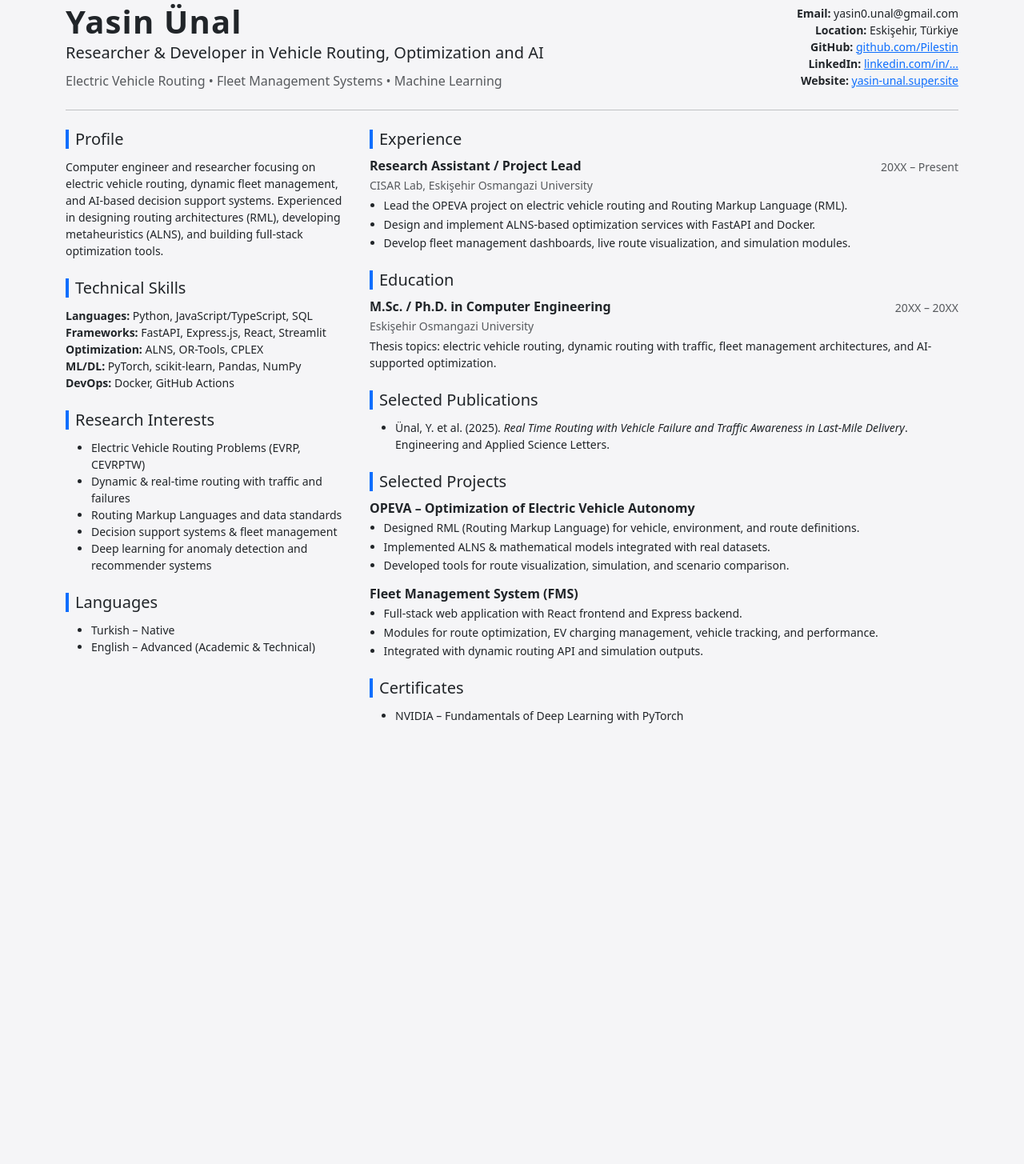
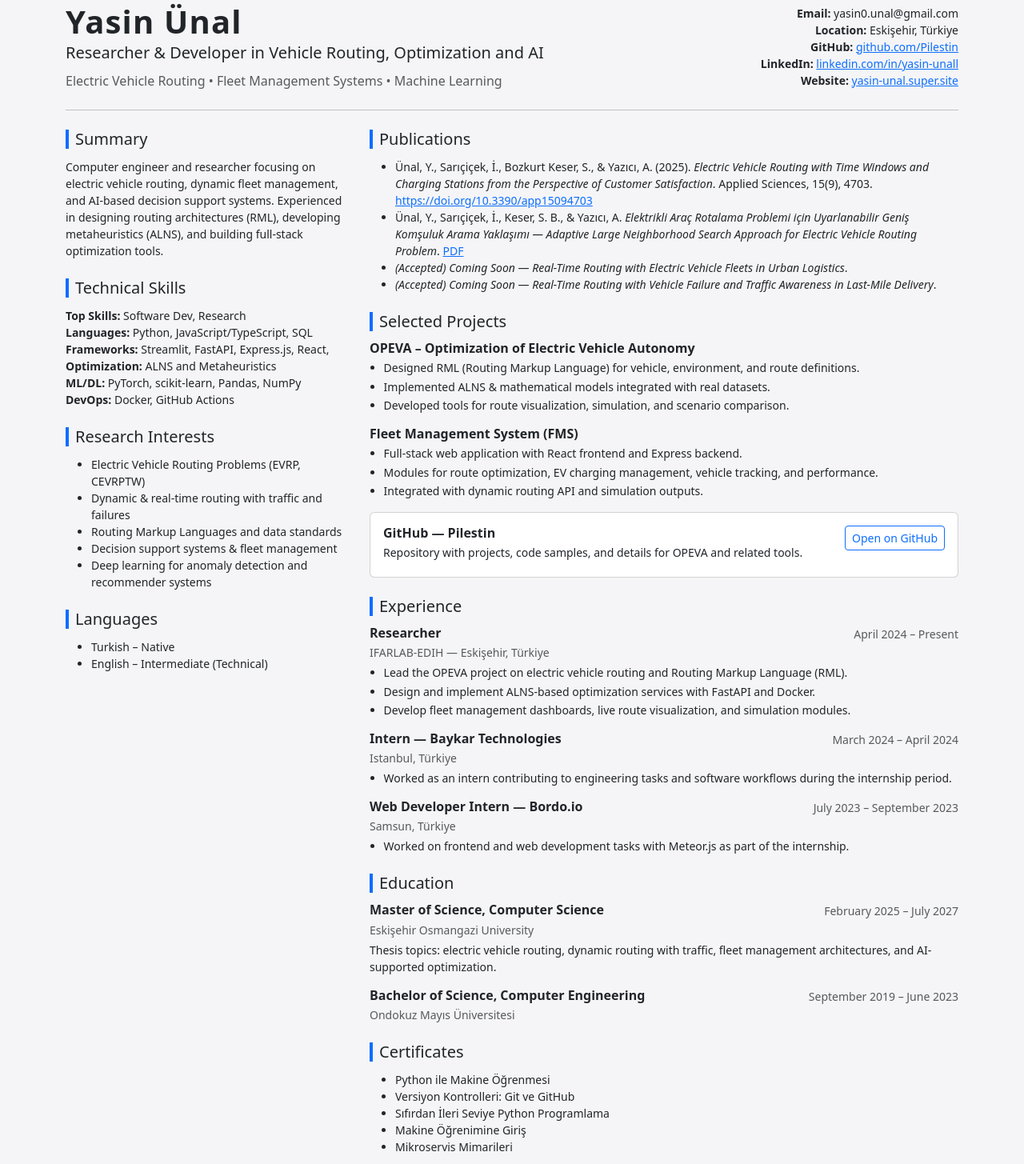
Before and after one commit to Pilestin/yasin-unal-portfolio, a plain HTML site: page index.html in a window 1280 px wide. Shown: the part 45-1500 px from the top of the page at 80% size. Before the commit the page ends 1022 px from the top, so only its background shows below. Drawn offline with nearby package versions, Linux system fonts and the light colour scheme.

Commit message:
Update skills section, and add experience and education details

```diff
--- a/index.html
+++ b/index.html
@@ -33,8 +33,8 @@
             <li><strong>Email:</strong> yasin0.unal@gmail.com</li>
             <li><strong>Location:</strong> Eskişehir, Türkiye</li>
             <li><strong>GitHub:</strong> <a href="https://github.com/Pilestin" target="_blank">github.com/Pilestin</a></li>
-            <li><strong>LinkedIn:</strong> <a href="#" target="_blank">linkedin.com/in/...</a></li>
-            <li><strong>Website:</strong> <a href="#" target="_blank">yasin-unal.super.site</a></li>
+            <li><strong>LinkedIn:</strong> <a href="https://www.linkedin.com/in/yasin-unall" target="_blank">linkedin.com/in/yasin-unall</a></li>
+            <li><strong>Website:</strong> <a href="https://yasin-unal.super.site/" target="_blank">yasin-unal.super.site</a></li>
           </ul>
         </div>
       </div>
@@ -43,9 +43,9 @@
     <div class="row">
       <!-- Left column -->
       <div class="col-lg-4">
-        <!-- Profile -->
+        <!-- Profile / Summary -->
         <section class="mb-4">
-          <h2 class="section-title h5">Profile</h2>
+          <h2 class="section-title h5">Summary</h2>
           <p class="mb-0 small">
             Computer engineer and researcher focusing on electric vehicle routing,
             dynamic fleet management, and AI-based decision support systems.
@@ -58,9 +58,10 @@
         <section class="mb-4">
           <h2 class="section-title h5">Technical Skills</h2>
           <ul class="list-unstyled small mb-1">
+            <li><strong>Top Skills:</strong> Software Dev, Research</li>
             <li><strong>Languages:</strong> Python, JavaScript/TypeScript, SQL</li>
-            <li><strong>Frameworks:</strong> FastAPI, Express.js, React, Streamlit</li>
-            <li><strong>Optimization:</strong> ALNS, OR-Tools, CPLEX</li>
+            <li><strong>Frameworks:</strong> Streamlit, FastAPI, Express.js, React, </li>
+            <li><strong>Optimization:</strong> ALNS and Metaheuristics </li>
             <li><strong>ML/DL:</strong> PyTorch, scikit-learn, Pandas, NumPy</li>
             <li><strong>DevOps:</strong> Docker, GitHub Actions</li>
           </ul>
@@ -83,62 +84,35 @@
           <h2 class="section-title h5">Languages</h2>
           <ul class="small mb-0">
             <li>Turkish – Native</li>
-            <li>English – Advanced (Academic &amp; Technical)</li>
+            <li>English – Intermediate (Technical)</li>
           </ul>
         </section>
       </div>
 
       <!-- Right column -->
       <div class="col-lg-8">
-        <!-- Experience -->
-        <section class="mb-4">
-          <h2 class="section-title h5">Experience</h2>
-
-          <div class="cv-item mb-3">
-            <div class="d-flex justify-content-between">
-              <h3 class="h6 mb-1">Research Assistant / Project Lead</h3>
-              <span class="text-muted small">20XX – Present</span>
-            </div>
-            <div class="text-muted small mb-1">CISAR Lab, Eskişehir Osmangazi University</div>
-            <ul class="small mb-0">
-              <li>Lead the OPEVA project on electric vehicle routing and Routing Markup Language (RML).</li>
-              <li>Design and implement ALNS-based optimization services with FastAPI and Docker.</li>
-              <li>Develop fleet management dashboards, live route visualization, and simulation modules.</li>
-            </ul>
-          </div>
-
-          <!-- Add more experience blocks here -->
-        </section>
-
-        <!-- Education -->
-        <section class="mb-4">
-          <h2 class="section-title h5">Education</h2>
-
-          <div class="cv-item mb-3">
-            <div class="d-flex justify-content-between">
-              <h3 class="h6 mb-1">M.Sc. / Ph.D. in Computer Engineering</h3>
-              <span class="text-muted small">20XX – 20XX</span>
-            </div>
-            <div class="text-muted small mb-1">Eskişehir Osmangazi University</div>
-            <p class="small mb-0">
-              Thesis topics: electric vehicle routing, dynamic routing with traffic,
-              fleet management architectures, and AI-supported optimization.
-            </p>
-          </div>
-
-          <!-- More degrees if needed -->
-        </section>
 
         <!-- Publications -->
         <section class="mb-4">
-          <h2 class="section-title h5">Selected Publications</h2>
+          <h2 class="section-title h5">Publications</h2>
           <ul class="small mb-0">
             <li>
-              Ünal, Y. et al. (2025).
-              <em>Real Time Routing with Vehicle Failure and Traffic Awareness in Last-Mile Delivery</em>.
-              Engineering and Applied Science Letters.
+              Ünal, Y., Sarıçiçek, İ., Bozkurt Keser, S., &amp; Yazıcı, A. (2025).
+              <em>Electric Vehicle Routing with Time Windows and Charging Stations from the Perspective of Customer Satisfaction</em>.
+              Applied Sciences, 15(9), 4703.
+              <a href="https://doi.org/10.3390/app15094703" target="_blank">https://doi.org/10.3390/app15094703</a>
             </li>
-            <!-- Diğer makaleleri buraya ekleyebiliriz -->
+            <li>
+              Ünal, Y., Sarıçiçek, İ., Keser, S. B., &amp; Yazıcı, A.
+              <em>Elektrikli Araç Rotalama Problemi için Uyarlanabilir Geniş Komşuluk Arama Yaklaşımı — Adaptive Large Neighborhood Search Approach for Electric Vehicle Routing Problem</em>.
+              <a href="https://opeva.eu/wp-content/uploads/2025/01/TOK2024_Adaptive-Large-Neighborhood-Search-Approach-for-Electric-Vehicle-Routing.pdf" target="_blank">PDF</a>
+            </li>
+            <li>
+              <i>(Accepted) Coming Soon</i> — <em>Real-Time Routing with Electric Vehicle Fleets in Urban Logistics</em>.
+            </li>
+            <li>
+               <i>(Accepted) Coming Soon</i> — <em>Real-Time Routing with Vehicle Failure and Traffic Awareness in Last-Mile Delivery</em>.
+            </li>
           </ul>
         </section>
 
@@ -164,15 +138,96 @@
             </ul>
           </div>
 
+          <div class="cv-item mb-3">
+            <div class="card">
+              <div class="card-body d-flex justify-content-between align-items-start">
+                <div>
+                  <h3 class="h6 mb-1">GitHub — Pilestin</h3>
+                  <p class="small mb-1">Repository with projects, code samples, and details for OPEVA and related tools.</p>
+                </div>
+                <div class="text-end">
+                  <a href="https://github.com/Pilestin" target="_blank" class="btn btn-sm btn-outline-primary">Open on GitHub</a>
+                </div>
+              </div>
+            </div>
+          </div>
           <!-- Diğer projeler buraya -->
         </section>
+
+        <!-- Experience -->
+        <section class="mb-4">
+          <h2 class="section-title h5">Experience</h2>
+
+          <div class="cv-item mb-3">
+            <div class="d-flex justify-content-between">
+              <h3 class="h6 mb-1">Researcher</h3>
+              <span class="text-muted small">April 2024 – Present</span>
+            </div>
+            <div class="text-muted small mb-1">IFARLAB-EDIH — Eskişehir, Türkiye</div>
+            <ul class="small mb-0">
+              <li>Lead the OPEVA project on electric vehicle routing and Routing Markup Language (RML).</li>
+              <li>Design and implement ALNS-based optimization services with FastAPI and Docker.</li>
+              <li>Develop fleet management dashboards, live route visualization, and simulation modules.</li>
+            </ul>
+          </div>
+
+          <div class="cv-item mb-3">
+            <div class="d-flex justify-content-between">
+              <h3 class="h6 mb-1">Intern — Baykar Technologies</h3>
+              <span class="text-muted small">March 2024 – April 2024</span>
+            </div>
+            <div class="text-muted small mb-1">Istanbul, Türkiye</div>
+            <ul class="small mb-0">
+              <li>Worked as an intern contributing to engineering tasks and software workflows during the internship period.</li>
+
+            </ul>
+          </div>
+
+          <div class="cv-item mb-3">
+            <div class="d-flex justify-content-between">
+              <h3 class="h6 mb-1">Web Developer Intern — Bordo.io</h3>
+              <span class="text-muted small">July 2023 – September 2023</span>
+            </div>
+            <div class="text-muted small mb-1">Samsun, Türkiye</div>
+            <ul class="small mb-0">
+              <li>Worked on frontend and web development tasks with Meteor.js as part of the internship.</li>
+            </ul>
+          </div>
+        </section>
+
+        <!-- Education -->
+        <section class="mb-4">
+          <h2 class="section-title h5">Education</h2>
+
+          <div class="cv-item mb-3">
+            <div class="d-flex justify-content-between">
+              <h3 class="h6 mb-1">Master of Science, Computer Science</h3>
+              <span class="text-muted small">February 2025 – July 2027</span>
+            </div>
+            <div class="text-muted small mb-1">Eskişehir Osmangazi University</div>
+            <p class="small mb-0">Thesis topics: electric vehicle routing, dynamic routing with traffic, fleet management architectures, and AI-supported optimization.</p>
+          </div>
+
+          <div class="cv-item mb-3">
+            <div class="d-flex justify-content-between">
+              <h3 class="h6 mb-1">Bachelor of Science, Computer Engineering</h3>
+              <span class="text-muted small">September 2019 – June 2023</span>
+            </div>
+            <div class="text-muted small mb-1">Ondokuz Mayıs Üniversitesi</div>
+          </div>
+        </section>
+
+
 
         <!-- Certificates -->
         <section class="mb-4">
           <h2 class="section-title h5">Certificates</h2>
           <ul class="small mb-0">
-            <li>NVIDIA – Fundamentals of Deep Learning with PyTorch</li>
-            <!-- Diğer sertifikalar -->
+            <li>Python ile Makine Öğrenmesi</li>
+            <li>Versiyon Kontrolleri: Git ve GitHub</li>
+            <li>Sıfırdan İleri Seviye Python Programlama</li>
+            <li>Makine Öğrenimine Giriş</li>
+            <li>Mikroservis Mimarileri</li>
           </ul>
         </section>
       </div>
```
